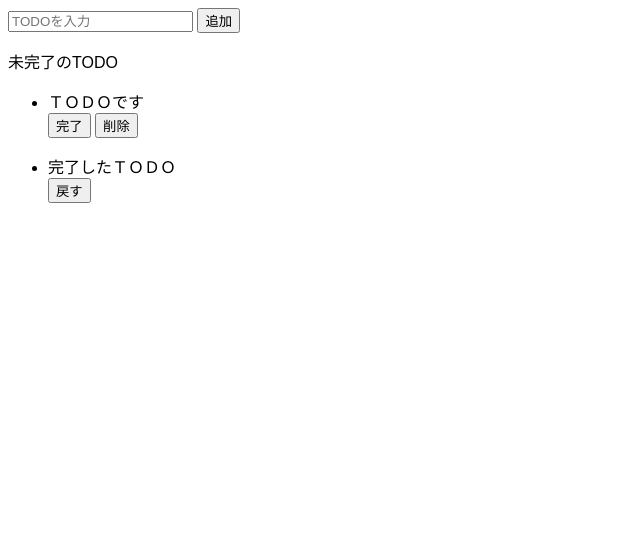
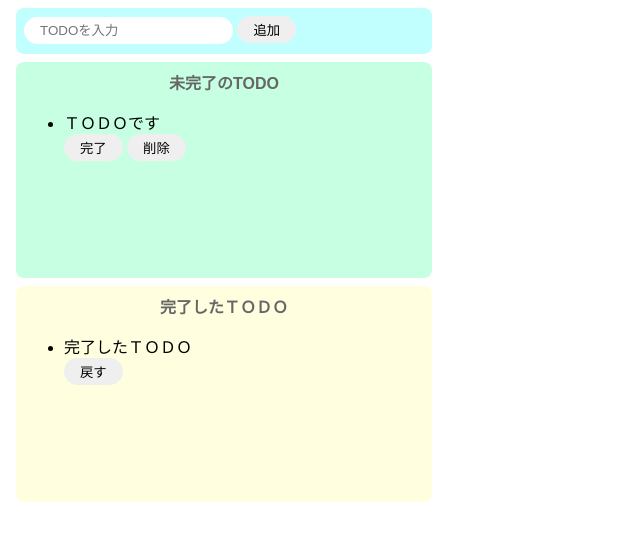
Before and after one commit to jiwind-two/CONST, a website built with Parcel: page index.html in a window 1280 px wide. Shown: the whole page, without its empty margins (0-640 px from the left). Built offline with nearby package versions, Linux system fonts and the light colour scheme.

Commit message:
TODOJS toto

```diff
--- a/index.html
+++ b/index.html
@@ -7,20 +7,22 @@
 
   <body>
     <div>
+      <div class="input-area">
         <input placeholder="TODOを入力" />
         <button>追加</button>
       </div>
-    <div>
-			<p>未完了のTODO</p>
+      <div class="incomplete-area">
+        <p class="title">未完了のTODO</p>
         <ul>
-				<div>
+          <div class="list-row">
             <li>ＴＯＤＯです</li>
             <button>完了</button>
             <button>削除</button>
           </div>
+        </ul>
       </div>
-    <div>
-			<div>
+      <div class="complete-area">
+        <p class="title">完了したＴＯＤＯ</p>
         <ul>
           <li>完了したＴＯＤＯ</li>
           <button>戻す</button>
--- a/src/styles.css
+++ b/src/styles.css
@@ -1,3 +1,51 @@
 body {
   font-family: sans-serif;
 }
+
+input {
+  border-radius: 16px;
+  border: none;
+  padding: 6px 16px;
+  outline: none;
+}
+button {
+  border-radius: 16px;
+  border: none;
+  outline: none;
+  padding: 4px 16px;
+}
+button:hover {
+  background-color: #ff7fff;
+  color: #fff;
+  cursor: pointer;
+}
+.input-area {
+  background-color: #c1ffff;
+  width: 400px;
+  height: 30px;
+  padding: 8px;
+  margin: 8px;
+  border-radius: 8px;
+}
+.incomplete-area {
+  background-color: #c6ffe2;
+  width: 400px;
+  min-height: 200px;
+  padding: 8px;
+  margin: 8px;
+  border-radius: 8px;
+}
+.complete-area {
+  background-color: #ffffe0;
+  width: 400px;
+  min-height: 200px;
+  padding: 8px;
+  margin: 8px;
+  border-radius: 8px;
+}
+.title {
+  margin-top: 0px;
+  text-align: center;
+  font-weight: bold;
+  color: #666;
+}
```
Lines whose indentation alone changed are shown as unchanged.
